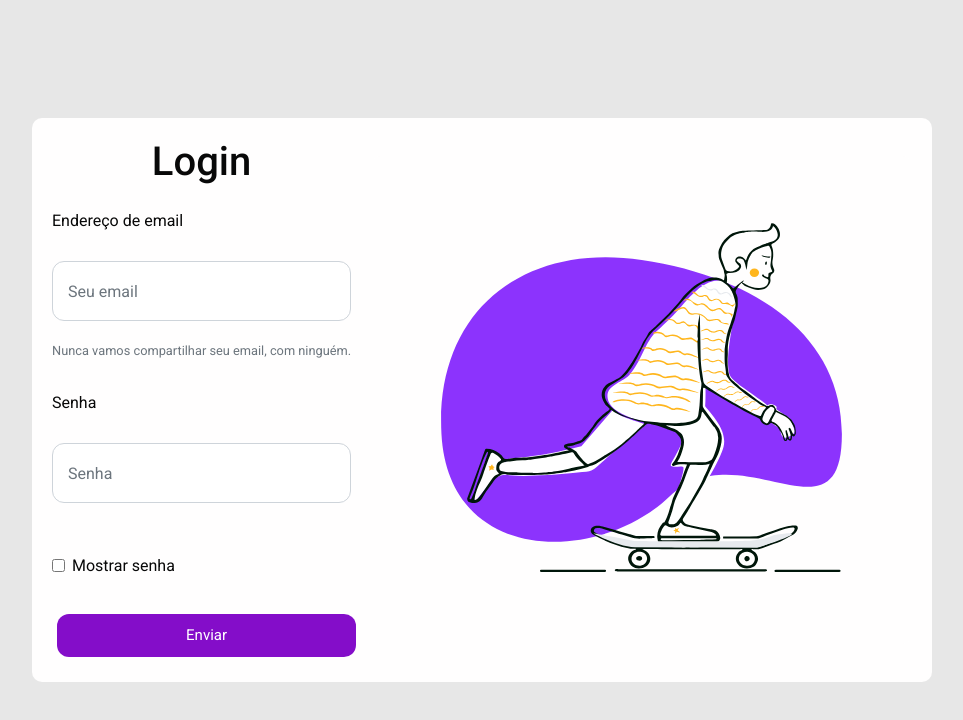
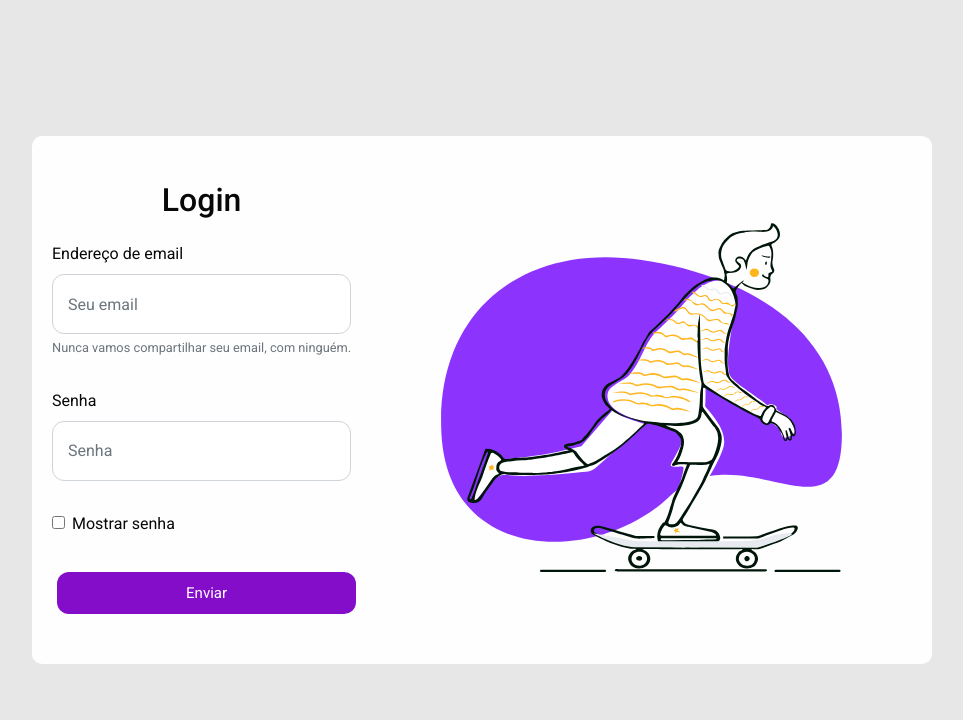
Before and after one commit to mateusfrazz/Lista-De-Tarefas, an Angular app: page /login in a window 1280 px wide. Shown: the top 720 px of the page, without its empty margins (158-1121 px from the left). Built offline with nearby package versions, Linux system fonts and the light colour scheme; a web font is replaced by a local one.

Commit message:
finalizado a logica do component

```diff
--- a/src/app/components/formlogin/formlogin.component.css
+++ b/src/app/components/formlogin/formlogin.component.css
@@ -4,6 +4,7 @@
   border-radius: 0.75rem;
   padding: 0 15px;
   box-sizing: border-box;
+  margin: 0px;
 }
 
 .btn {
--- a/src/app/components/formlogin/formlogin.component.html
+++ b/src/app/components/formlogin/formlogin.component.html
@@ -1,5 +1,5 @@
 <form>
-  <h1 class="textLogin text-center">Login</h1>
+  <h2 class="text-center">{{ type === "login" ? "Login" : "Registrar" }}</h2>
   <div class="form-group">
     <label for="exampleInputEmail1">Endereço de email</label>
     <input
--- a/src/app/components/formlogin/formlogin.component.ts
+++ b/src/app/components/formlogin/formlogin.component.ts
@@ -1,11 +1,11 @@
-import { Component } from '@angular/core';
+import { Component, Input } from '@angular/core';
 
 @Component({
   selector: 'app-formlogin',
   imports: [],
   templateUrl: './formlogin.component.html',
-  styleUrl: './formlogin.component.css'
+  styleUrl: './formlogin.component.css',
 })
 export class FormloginComponent {
-
+  @Input() type: 'login' | 'register' = 'login';
 }
--- a/src/app/pages/login-tela/login-tela.component.html
+++ b/src/app/pages/login-tela/login-tela.component.html
@@ -1,6 +1,6 @@
 <div class="main">
   <div class="main-content">
-    <app-formlogin></app-formlogin>
+    <app-formlogin type="login"></app-formlogin>
     <section class="main-content section">
       <img src="/Delivery.svg" alt="Imagem de login" />
     </section>
--- /dev/null
+++ b/src/app/pages/register/register.component.html
@@ -0,0 +1 @@
+<p>register works!</p>
```
Also changed, not shown: src/app/pages/register/register.component.ts (added, +11 -0 lines), src/app/pages/register/register.component.css (added), 1 other file (tests, documents, lock files or other folders).
